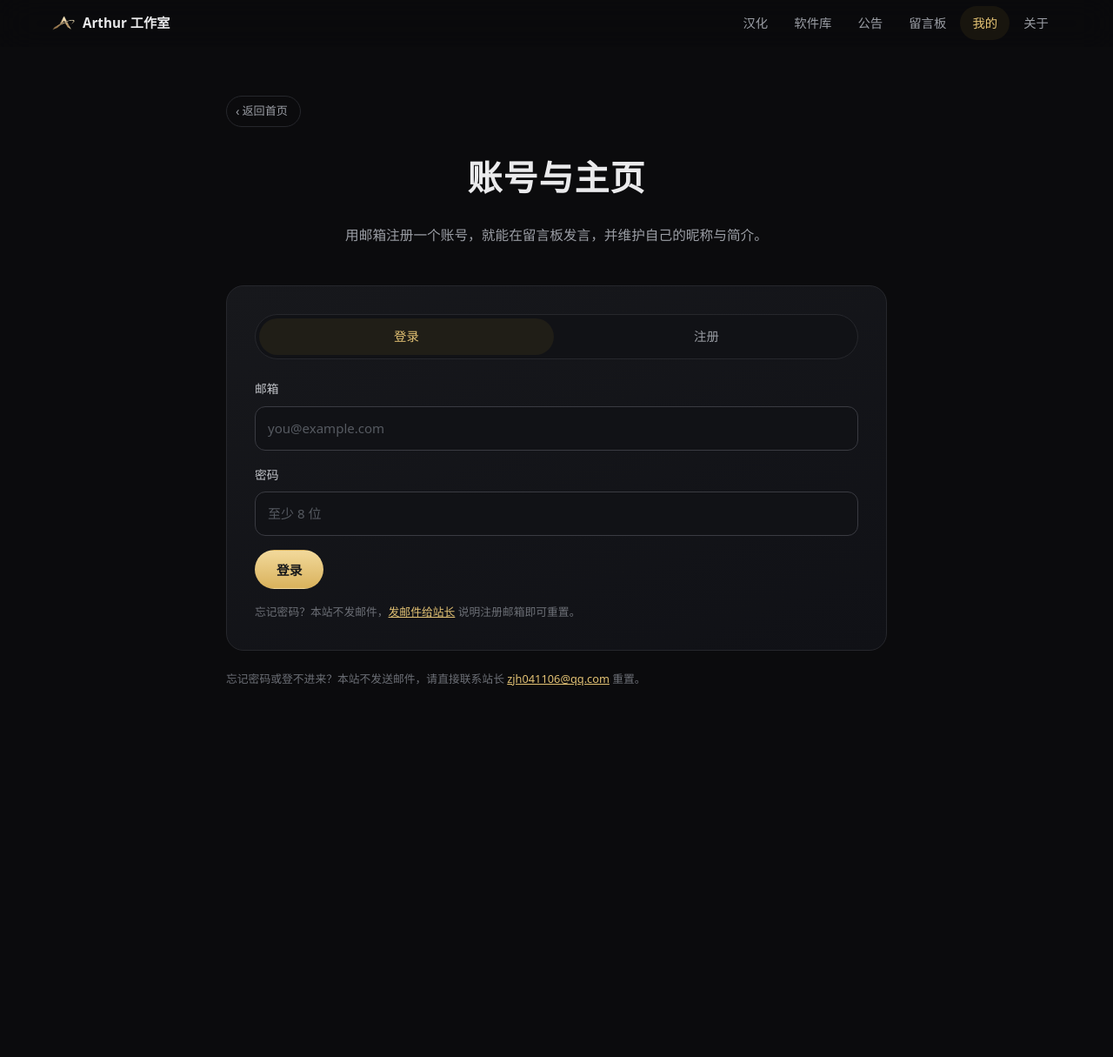
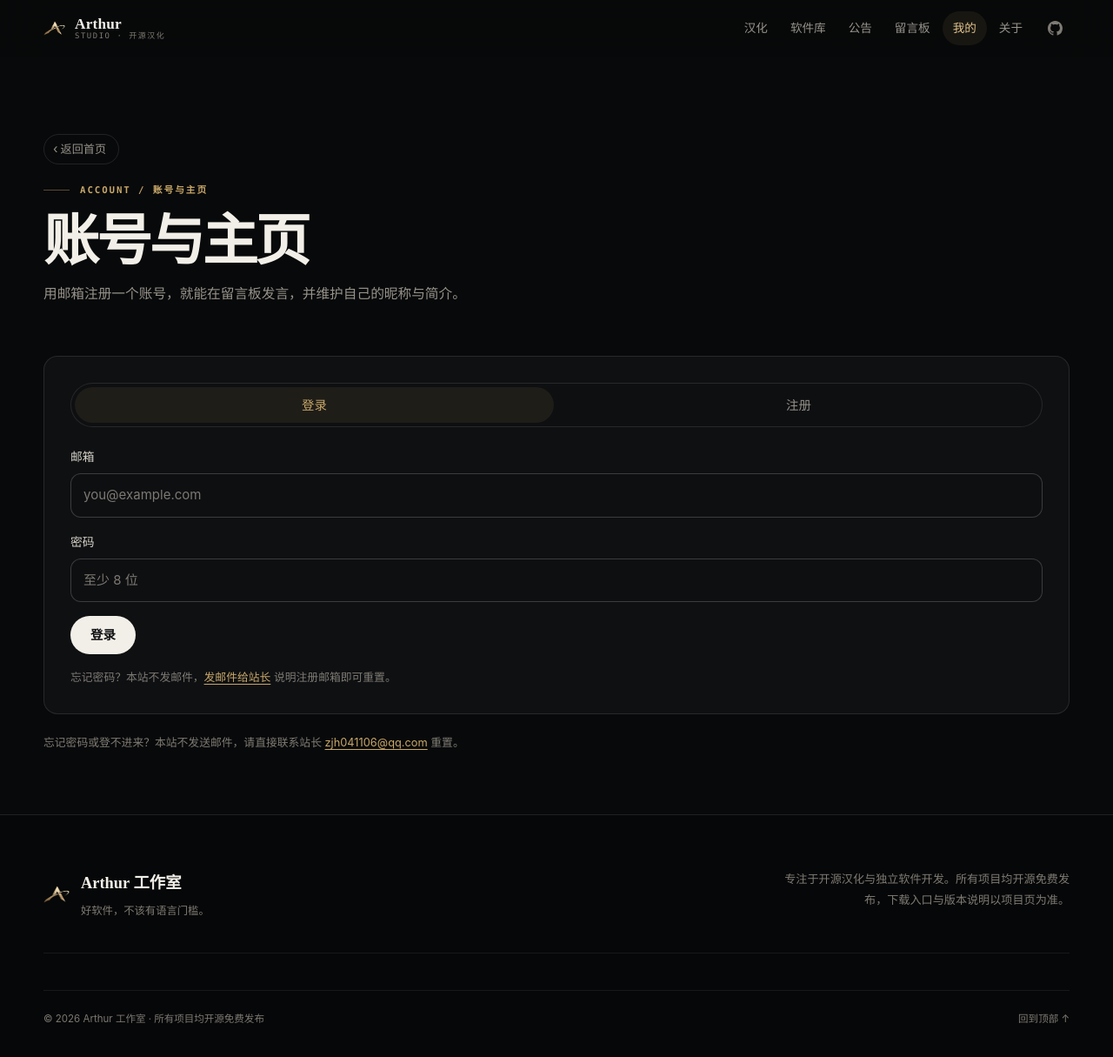
Before and after one commit to harvey-music/harvey-music.github.io, a plain HTML site: page account.html in a window 1280 px wide. Shown: the whole page at 87% size. Before the commit the page ends 800 px from the top, so only its background shows below. Drawn offline with Linux system fonts and the light colour scheme; a script that the page names is missing.

Commit message:
账号页（我的）对齐全站黑金主题：新导航/页首/卡片/footer

```diff
--- a/account.html
+++ b/account.html
@@ -8,41 +8,71 @@
   <meta name="theme-color" content="#0b0b0d">
   <link rel="icon" href="logo-mark.png">
   <link rel="stylesheet" href="subpage.css">
+  <link rel="stylesheet" href="stage1.css">
   <link rel="stylesheet" href="guestbook.css">
+  <link rel="stylesheet" href="stage4.css">
 </head>
 
 <body>
 
-  <!-- ============ 常驻顶部导航：与公告页同一套，「账号」为当前栏目 ============ -->
+  <a class="skip-link" href="#main-content">跳到主要内容</a>
+
+  <!-- ============ 常驻顶部导航：与全站同一套，「我的」为当前栏目 ============ -->
   <nav class="globalnav" id="globalnav" aria-label="主导航">
-    <div class="nav-inner">
-      <a class="nav-brand" href="index.html">
-        <img src="logo-mark.png" alt="" width="26" height="26">
-        Arthur 工作室
+    <div class="wrap">
+      <a class="nav-brand" href="index.html" aria-label="Arthur 工作室首页">
+        <img src="logo-mark.png" alt="" width="25" height="25">
+        <span class="nav-brand-name">
+          <strong>Arthur</strong>
+          <small>Studio · 开源汉化</small>
+        </span>
       </a>
 
       <div class="nav-links">
         <a class="nav-link" href="index.html#hanhua">汉化</a>
         <a class="nav-link" href="softlib.html">软件库</a>
-        <a class="nav-link" href="index.html#gonggao">公告</a>
+        <a class="nav-link" href="notice.html">公告</a>
         <a class="nav-link" href="index.html#liuyan">留言板</a>
         <a class="nav-link is-active" href="account.html" aria-current="page">我的</a>
         <a class="nav-link" href="index.html#about">关于</a>
+        <a class="nav-gh" href="https://github.com" target="_blank" rel="noopener" aria-label="GitHub 首页">
+          <svg width="17" height="17" viewBox="0 0 16 16" fill="currentColor" aria-hidden="true">
+            <path d="M8 0C3.58 0 0 3.58 0 8c0 3.54 2.29 6.53 5.47 7.59.4.07.55-.17.55-.38 0-.19-.01-.82-.01-1.49-2.01.37-2.53-.49-2.69-.94-.09-.23-.48-.94-.82-1.13-.28-.15-.68-.52-.01-.53.63-.01 1.08.58 1.23.82.72 1.21 1.87.87 2.33.66.07-.52.28-.87.51-1.07-1.78-.2-3.64-.89-3.64-3.95 0-.87.31-1.59.82-2.15-.08-.2-.36-1.02.08-2.12 0 0 .67-.21 2.2.82.64-.18 1.32-.27 2-.27s1.36.09 2 .27c1.53-1.04 2.2-.82 2.2-.82.44 1.1.16 1.92.08 2.12.51.56.82 1.27.82 2.15 0 3.07-1.87 3.75-3.65 3.95.29.25.54.73.54 1.48 0 1.07-.01 1.93-.01 2.2 0 .21.15.46.55.38A8.01 8.01 0 0 0 16 8c0-4.42-3.58-8-8-8z"/>
+          </svg>
+        </a>
       </div>
+
+      <details class="nav-mobile">
+        <summary aria-label="打开导航菜单"><span></span><span></span></summary>
+        <nav class="nav-mobile-panel" aria-label="移动端导航">
+          <a href="index.html#hanhua">汉化 <span>01</span></a>
+          <a href="softlib.html">软件库 <span>02</span></a>
+          <a href="notice.html">公告 <span>03</span></a>
+          <a href="index.html#liuyan">留言板 <span>04</span></a>
+          <a href="account.html">我的 <span>05</span></a>
+          <a href="index.html#about">关于 <span>06</span></a>
+          <a href="https://github.com" target="_blank" rel="noopener">GitHub <span>↗</span></a>
+        </nav>
+      </details>
     </div>
   </nav>
 
-  <div class="page">
+<main id="main-content">
 
-    <a class="page-back" href="index.html"><span class="chev-l" aria-hidden="true">‹</span> 返回首页</a>
+  <header class="admin-head">
+    <div class="wrap">
+      <a class="page-back" href="index.html"><span class="chev-l" aria-hidden="true">‹</span> 返回首页</a>
+      <p class="eyebrow">Account / 账号与主页</p>
+      <h1 class="admin-title">账号与主页</h1>
+      <p class="admin-lead">用邮箱注册一个账号，就能在留言板发言，并维护自己的昵称与简介。</p>
+    </div>
+  </header>
 
-    <header class="hero">
-      <h1>账号与主页</h1>
-      <p>用邮箱注册一个账号，就能在留言板发言，并维护自己的昵称与简介。</p>
-    </header>
+  <div class="section admin-body">
+    <div class="wrap">
 
     <!-- ============ 未登录：登录 / 注册 ============ -->
-    <section class="panel" data-auth-guest>
+    <section class="adm-card" data-auth-guest>
       <div class="tabs" role="tablist" aria-label="登录或注册">
         <button class="tab is-active" type="button" data-tab="login">登录</button>
         <button class="tab" type="button" data-tab="signup">注册</button>
@@ -89,7 +119,7 @@
     </section>
 
     <!-- ============ 已登录：个人主页 ============ -->
-    <section class="panel" data-auth-user hidden>
+    <section class="adm-card" data-auth-user hidden>
       <div class="profile-head">
         <span class="gb-avatar gb-avatar--lg" data-profile-avatar aria-hidden="true">?</span>
         <div>
@@ -131,16 +161,56 @@
       <p class="form-hint">账号功能需要启用 JavaScript 才能使用。</p>
     </noscript>
 
-  </div>
+      </div>
+    </div>
+
+  </main>
+
+  <footer>
+    <div class="wrap">
+      <div class="footer-top">
+        <a class="footer-brand" href="index.html">
+          <img src="logo-mark.png" alt="" width="30" height="30">
+          <span class="footer-brand-name">
+            <strong>Arthur 工作室</strong>
+            <span>好软件，不该有语言门槛。</span>
+          </span>
+        </a>
+        <p class="footer-statement">专注于开源汉化与独立软件开发。所有项目均开源免费发布，下载入口与版本说明以项目页为准。</p>
+      </div>
+      <div class="footer-bottom">
+        <span>© <span id="year"></span> Arthur 工作室 · 所有项目均开源免费发布</span>
+        <a href="#main-content">回到顶部 ↑</a>
+      </div>
+    </div>
+  </footer>
 
   <!-- ============ 导航滚动态：一滚动就补一条细线 ============ -->
   <script>
     (function () {
       var nav = document.getElementById('globalnav');
-      if (!nav) return;
-      function onScroll() { nav.classList.toggle('is-stuck', window.scrollY > 4); }
-      window.addEventListener('scroll', onScroll, { passive: true });
-      onScroll();
+      if (nav) {
+        function onScroll() { nav.classList.toggle('is-stuck', window.scrollY > 4); }
+        window.addEventListener('scroll', onScroll, { passive: true });
+        onScroll();
+      }
+
+      /* 移动端导航：点链接或点空白处收起，Esc 关闭 */
+      var mobileNav = document.querySelector('.nav-mobile');
+      if (mobileNav) {
+        mobileNav.querySelectorAll('a').forEach(function (a) {
+          a.addEventListener('click', function () { mobileNav.open = false; });
+        });
+        document.addEventListener('click', function (e) {
+          if (mobileNav.open && !mobileNav.contains(e.target)) mobileNav.open = false;
+        });
+        document.addEventListener('keydown', function (e) {
+          if (e.key === 'Escape') mobileNav.open = false;
+        });
+      }
+
+      var yearEl = document.getElementById('year');
+      if (yearEl) yearEl.textContent = new Date().getFullYear();
     })();
   </script>
 
```
